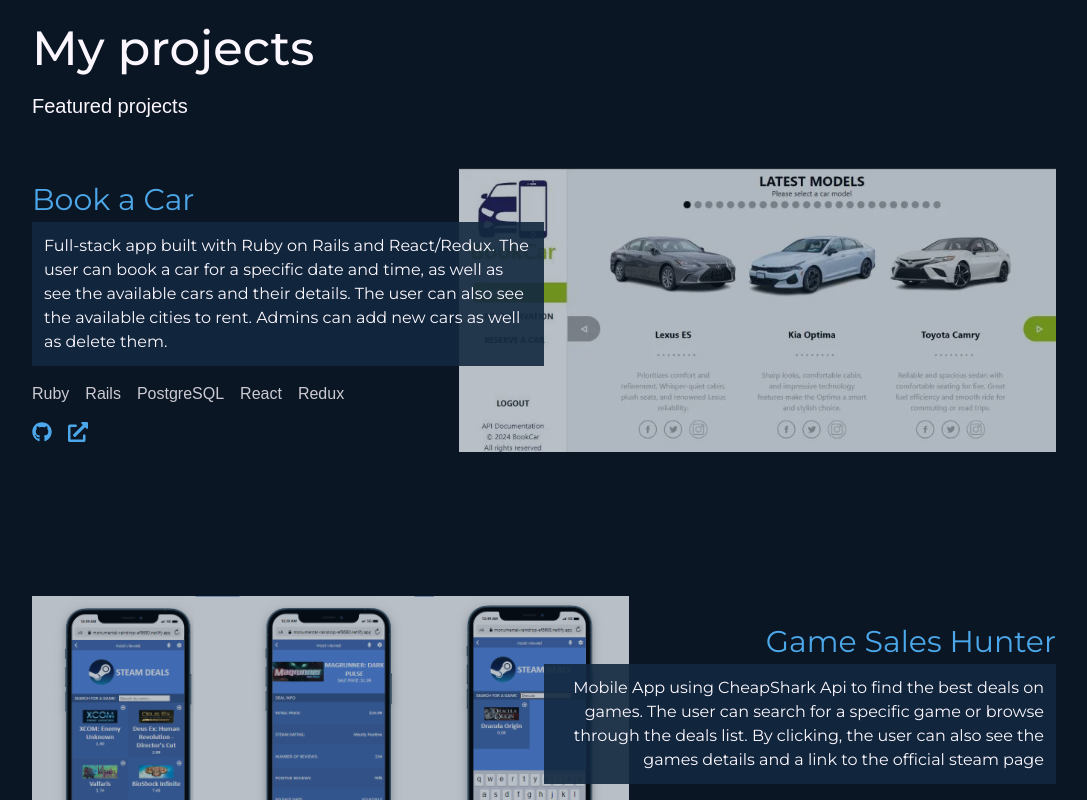
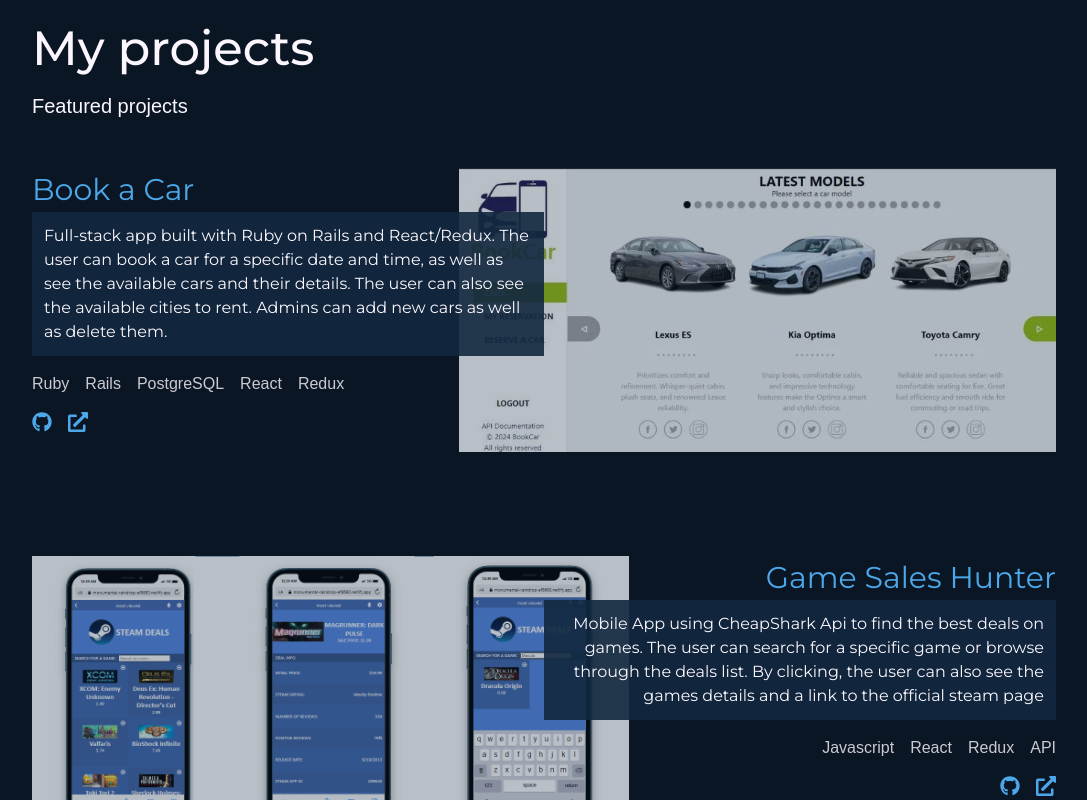
Before and after one commit to tomasesquivelgc/Portfolio, a React (Vite) app: page / in a window 1280 px wide. Shown: the part 860-1660 px from the top of the page, without its empty margins (96-1183 px from the left). Built offline with nearby package versions, Linux system fonts and the light colour scheme; a web font is replaced by a local one.

Commit message:
reduce gap and justify start

```diff
--- a/src/components/Projects/FeaturedProject.jsx
+++ b/src/components/Projects/FeaturedProject.jsx
@@ -54,7 +54,7 @@
       </div>
 
       <div
-        className={`${alignRight ? 'md:text-right' : 'md:text-left'} w-full md:w-1/2 p-4 md:p-0 z-10 flex flex-col justify-center`}
+        className={`${alignRight ? 'md:text-right' : 'md:text-left'} w-full md:w-1/2 p-4 md:p-0 z-10 flex flex-col justify-start`}
       >
         <h4 className="text-3xl text-argBlue md:px-0 py-1 hover:text-magnolia">
           <a href={project.link} target="_blank" rel="noopener noreferrer">
--- a/src/sections/ProjectsSection.jsx
+++ b/src/sections/ProjectsSection.jsx
@@ -9,7 +9,7 @@
       <h2 className="font-medium text-3xl md:text-5xl py-1">My projects</h2>
       <div className="py-3 mb-10">
         <h3 className="font-chivo text-2xl md:text-xl py-1">Featured projects</h3>
-        <div className="flex flex-col justify-center py-3 gap-4 md:gap-20">
+        <div className="flex flex-col justify-center py-3 gap-4 md:gap-10">
           {featured.map((project, index) => (
             <FeaturedProject
               key={project.title}
```
